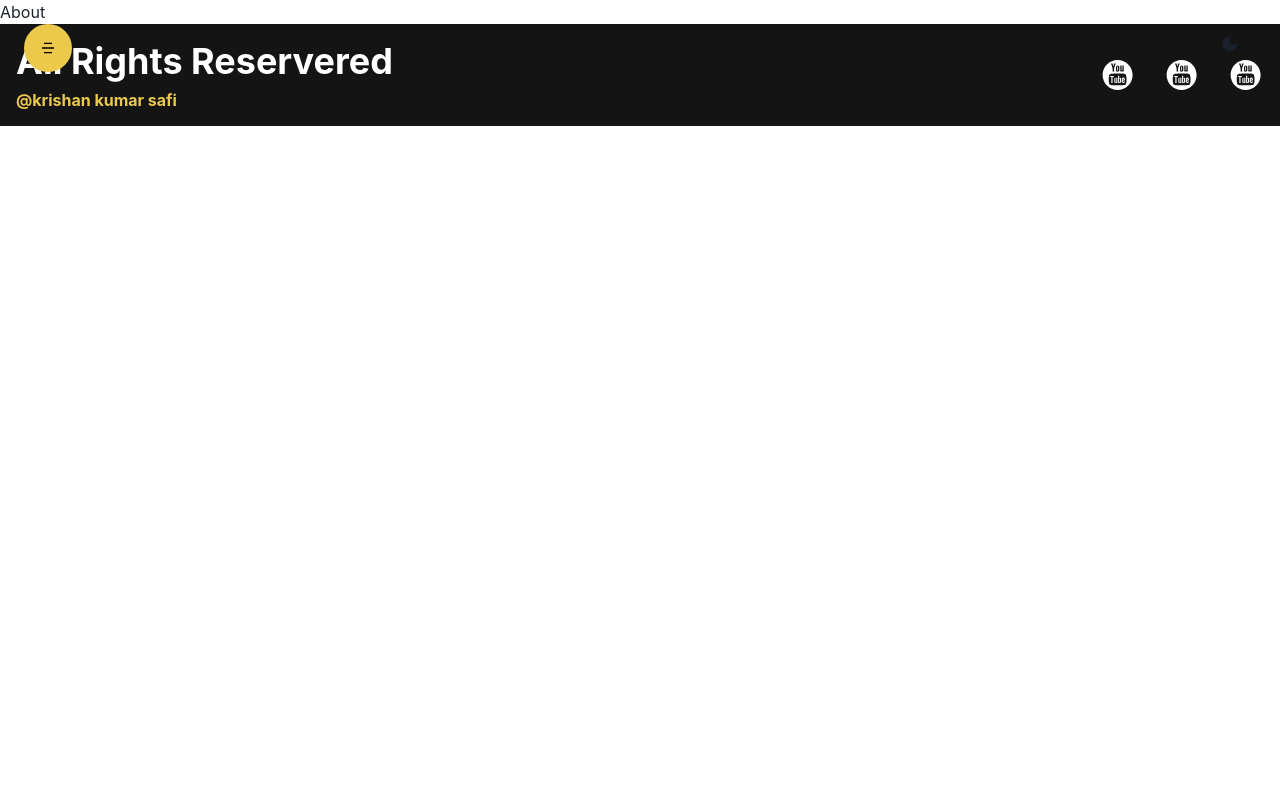
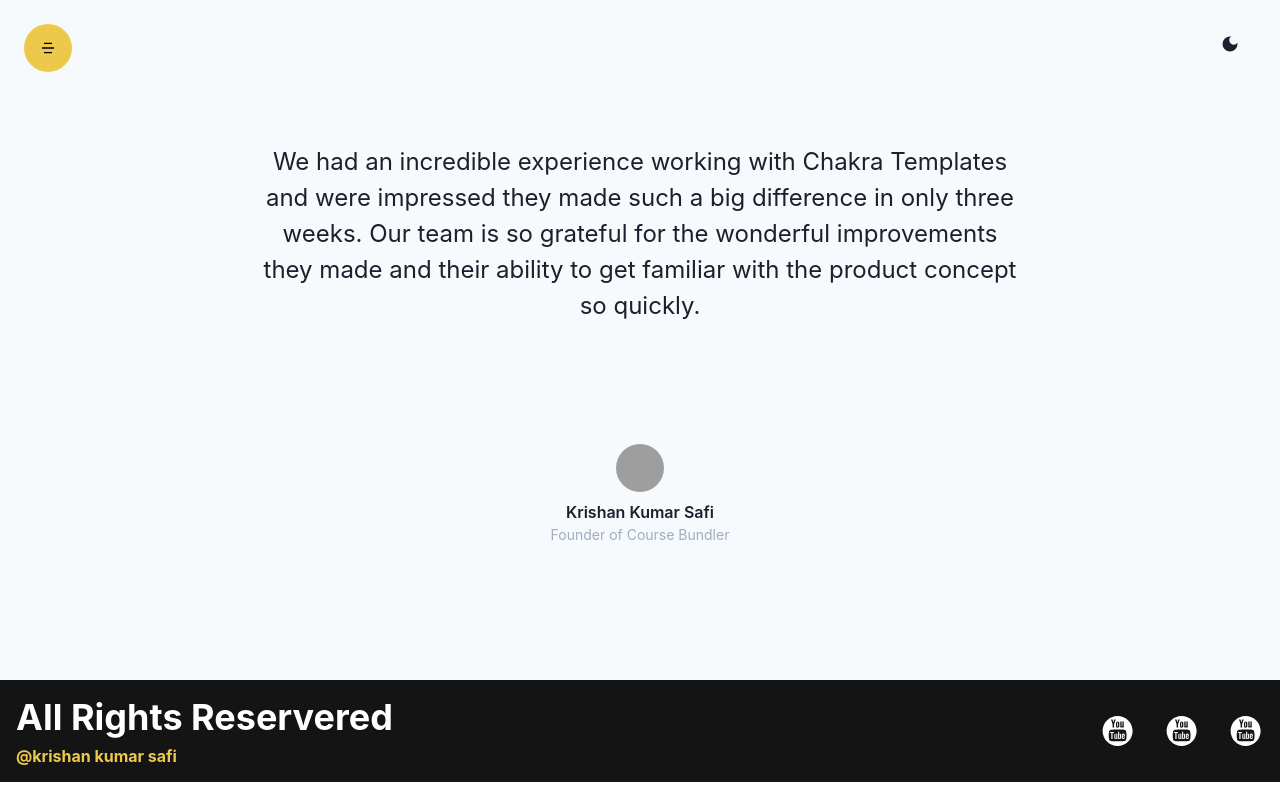
Before and after one commit to Krishukr12/Online-Course, a React (Create React App) app in the folder online_course_frontend/: page /about in a window 1280 px wide. Built offline with nearby package versions, Linux system fonts and the light colour scheme; grey boxes are pictures that could not be loaded.

Commit message:
Error Fixed : inside the home page

```diff
--- a/online_course_frontend/src/App.js
+++ b/online_course_frontend/src/App.js
@@ -3,7 +3,7 @@ import { MainRoutes } from "./routes/MainRoutes";
 import { Footer } from "./components/Footer";
 function App() {
   return (
-    <div className="App">
+    <div classNameNameNameNameName="App">
       <Navbar />
       <MainRoutes />
       <Footer />
--- a/online_course_frontend/src/Pages/About/About.jsx
+++ b/online_course_frontend/src/Pages/About/About.jsx
@@ -1,5 +1,39 @@
-import React from "react";
+import { Avatar, Box, Stack, Text, useColorModeValue } from "@chakra-ui/react";
 
-export const About = () => {
-  return <div>About</div>;
-};
+export function About() {
+  return (
+    <Stack
+      h={"85vh"}
+      bg={useColorModeValue("gray.50", "gray.800")}
+      py={16}
+      px={8}
+      spacing={{ base: 8, md: 10 }}
+      align={"center"}
+      direction={"column"}
+    >
+      <Text
+        fontSize={{ base: "xl", md: "2xl" }}
+        textAlign={"center"}
+        maxW={"3xl"}
+        my={"20"}
+      >
+        We had an incredible experience working with Chakra Templates and were
+        impressed they made such a big difference in only three weeks. Our team
+        is so grateful for the wonderful improvements they made and their
+        ability to get familiar with the product concept so quickly.
+      </Text>
+      <Box textAlign={"center"}>
+        <Avatar
+          src={"https://i.ibb.co/t2kK06p/Krishan-Kumar-Safi.png"}
+          alt={"Krishan Kumar Safi"}
+          mb={2}
+        />
+
+        <Text fontWeight={600}>Krishan Kumar Safi</Text>
+        <Text fontSize={"sm"} color={useColorModeValue("gray.400", "gray.400")}>
+          Founder of Course Bundler
+        </Text>
+      </Box>
+    </Stack>
+  );
+}
--- /dev/null
+++ b/online_course_frontend/src/Pages/NotFound/NotFound.jsx
@@ -0,0 +1,5 @@
+import React from "react";
+
+export const NotFound = () => {
+  return <div>NotFound</div>;
+};
--- a/online_course_frontend/src/routes/MainRoutes.jsx
+++ b/online_course_frontend/src/routes/MainRoutes.jsx
@@ -9,6 +9,7 @@ import { ResetPassword } from "../Pages/Auth/ResetPassword";
 import { Contact } from "../Pages/Contact/Contact";
 import { Request } from "../Pages/Request_Course/Request";
 import { About } from "../Pages/About/About";
+import { NotFound } from "../Pages/NotFound/NotFound";
 export const MainRoutes = () => {
   return (
     <>
@@ -22,6 +23,7 @@ export const MainRoutes = () => {
         <Route path="/contact" element={<Contact />}></Route>
         <Route path="/request" element={<Request />}></Route>
         <Route path="/about" element={<About />}></Route>
+        <Route path="*" element={<NotFound />}></Route>
       </Routes>
     </>
   );
```
Also changed, not shown: online_course_frontend/src/Pages/NotFound/NotFound.css (added), 1 other file (tests, documents, lock files or other folders).
